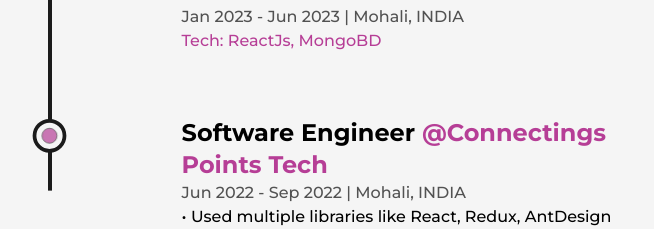
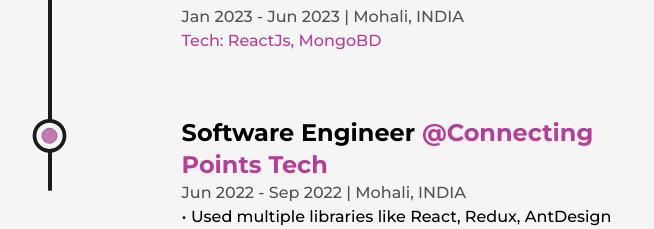
Before and after one commit to abhiiiijain/Portfoliooo, a Next.js app: page /about in a window 1280 px wide. Shown: the part 3802-4031 px from the top of the page, without its empty margins (244-898 px from the left). Built offline with nearby package versions, Linux system fonts and the light colour scheme.

Commit message:
spellings fixed

```diff
--- a/src/components/Experience.js
+++ b/src/components/Experience.js
@@ -78,7 +78,7 @@
           />
           <Details
             position="Software Engineer"
-            company="Connectings Points Tech"
+            company="Connecting Points Tech"
             // companyLink="/"
             time="Jun 2022 - Sep 2022"
             address="Mohali, INDIA"
```
